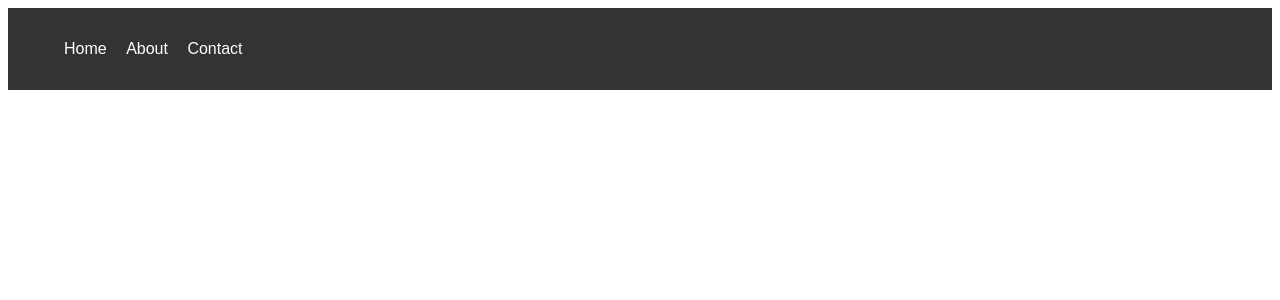
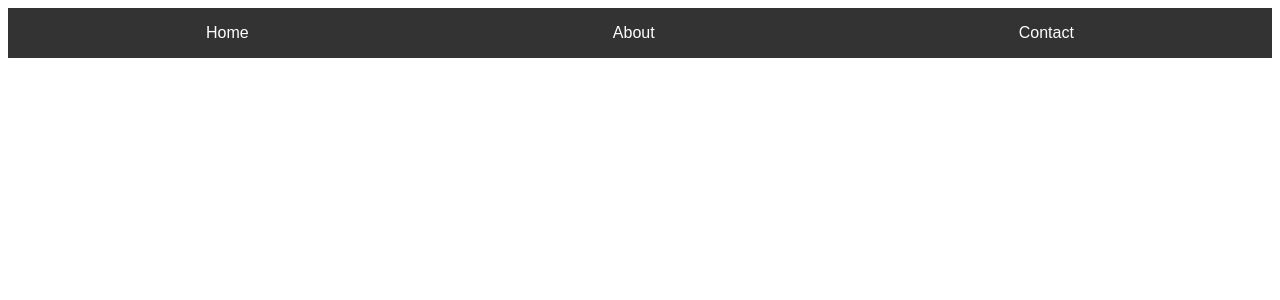
Before and after one commit to mitheelramdaw/sui, a Django app: template backend/templates/base.html in a window 1280 px wide. Shown: the top 300 px of the page. Run offline with Django 5.2, Linux system fonts and the light colour scheme; the template is opened without the code that fills it, so the values that code supplies are empty.

Commit message:
Wrking nabar
Got navbar to work
syle.css is directly under the "STATIC" directory, ensure take note of that when entering it's file path

usually is:
static-->css-->style.css
ours is:
static-->style.css

ctl+f5 to refresh changes
it clears the cashe becasue broswer caches css for efficiency

```diff
--- a/backend/static/style.css
+++ b/backend/static/style.css
@@ -9,16 +9,18 @@ nav {
 
 nav ul {
     list-style-type: none;
+    display: flex;
+    justify-content: space-around;
+    padding: 0;
+    margin: 0;
 }
 
-nav ul li {
-    display: inline;
-    margin-right: 15px;
-}
+
 
 nav ul li a {
     color: white;
     text-decoration: none;
+    /* display: block; */
 }
 
 nav ul li a:hover {
--- a/backend/templates/base.html
+++ b/backend/templates/base.html
@@ -1,11 +1,11 @@
-{%load  static  %}
+{% load static %}
 <!DOCTYPE html>
 <html lang="en">
 <head>
     <meta charset="UTF-8">
     <meta name="viewport" content="width=device-width, initial-scale=1.0">
     <title>{% block title %} ChatStudy {% endblock %}</title>
-    <link rel="stylesheet" href="{% static 'css/style.css'%}">
+    <link rel="stylesheet" href="{% static 'style.css' %}">
 </head>
 <body>
 
```
Also changed, not shown: backend/templates/navbar.html (+5 -5 lines).
